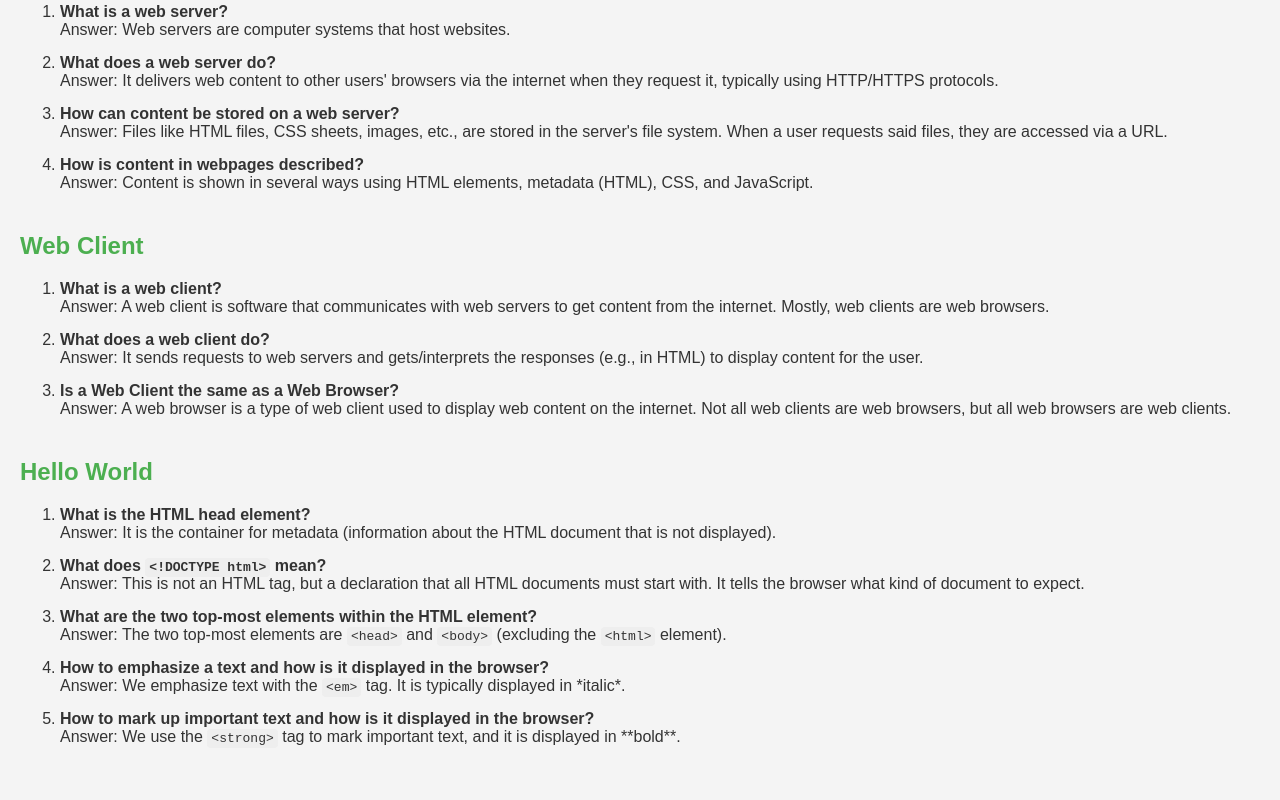
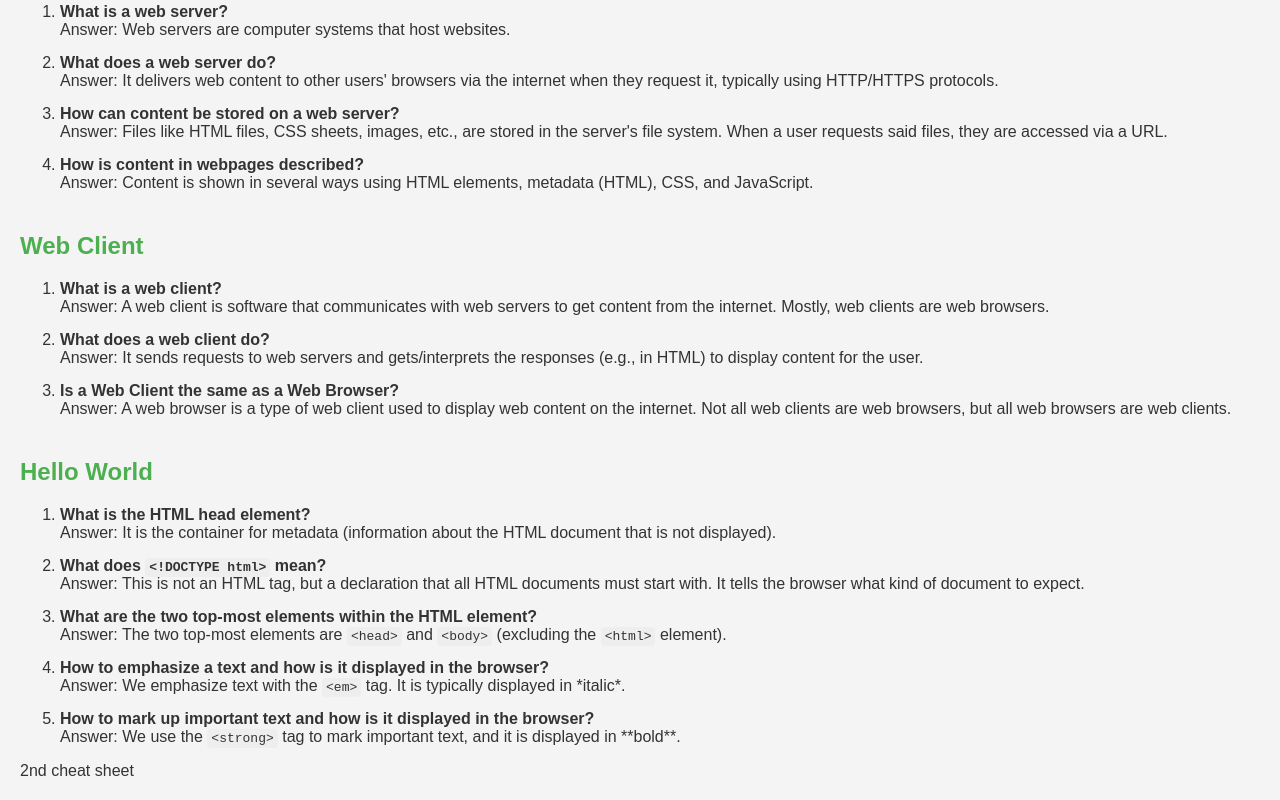
Before and after one commit to Jimmy0rban/Cheat-sheet, a plain HTML site: page index.html in a window 1280 px wide. Shown: the part 419-1219 px from the top of the page. Drawn offline with Linux system fonts and the light colour scheme.

Commit message:
added link to the other cheat sheet

```diff
--- a/index.html
+++ b/index.html
@@ -117,5 +117,6 @@
             Answer: We use the <code>&lt;strong&gt;</code> tag to mark important text, and it is displayed in **bold**.
         </li>
     </ol>
+    <a href="https://jimmy0rban.github.io/Cheat-sheet/">2nd cheat sheet</a>
 </body>
 </html>
```
